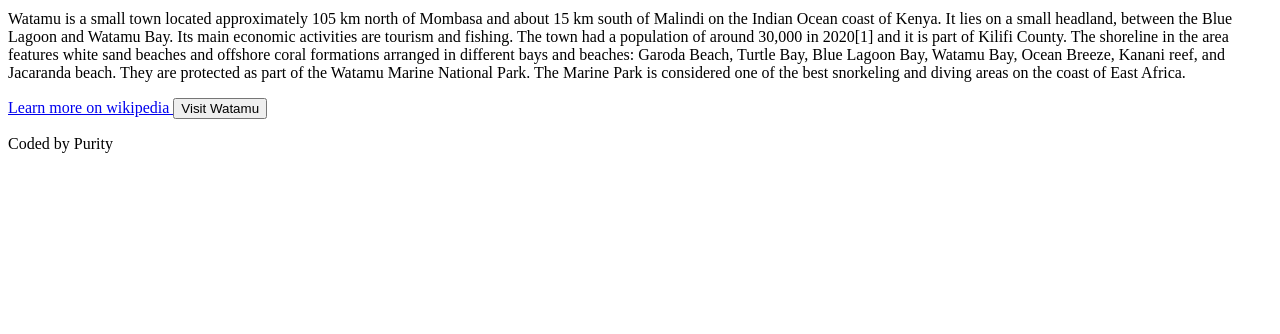
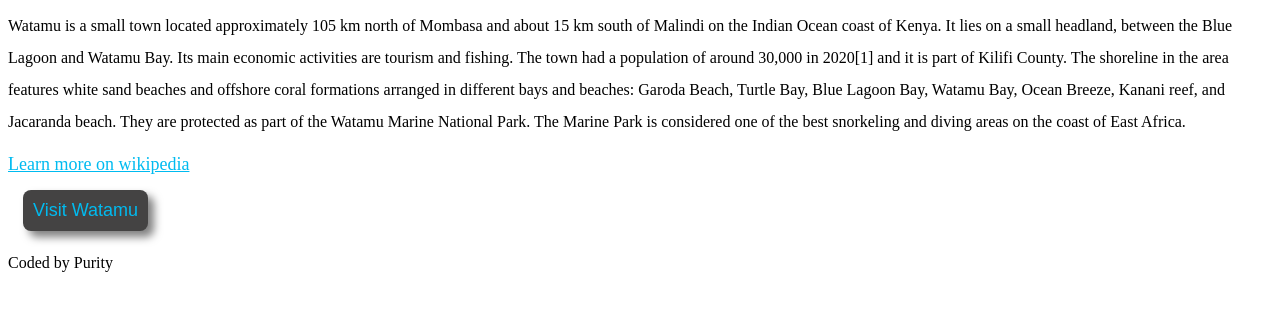
Before and after one commit to Puritynganga/Explore, a browser extension: page Project 1.html in a window 1280 px wide. Shown: the part 466-800 px from the top of the page. Drawn offline with Linux system fonts and the light colour scheme.

Commit message:
Update Project 1.html

```diff
--- a/Project 1.html
+++ b/Project 1.html
@@ -14,6 +14,7 @@
         border: 1px solid transparent;
         line-height: 10px;
         padding: 14px 14px;
+        font-weight: 300;
         font-size: 24px;
         border-radius: 4px;
       }
@@ -21,10 +22,44 @@
         display: block;
         margin: 0 auto;
         max-width: 140%;
+        border-radius: 6px;
+      }
+      p {
+        line-height: 2;
+        font-size: 16px;
+      }
+      button {
+        display: block;
+        margin: 0 aut0;
+        background: #444343;
+        color: #00bbf0;
+        font-size: 18px;
+        padding: 10px 10px;
+        border: none;
+        margin: 15px 15px;
+        border-radius: 8px;
+        box-shadow: 6px 6px 8px rgba(0, 0, 0, 0.5);
+        transition: 200ms all ease-in-out;
+      }
+      button:hover {
+        opacity: 0.8;
+        cursor: pointer;
+      }
+      .learn-more {
+        font-size: 18px;
+        color: #00bbf0;
+      }
+      .learn-more hover {
+        text-decoration: underline;
+      }
+      .county {
+        max-width: 100%;
+        margin: 0 auto;
       }
     </style>
   </head>
   <body>
+    <div class="county">
       <h1>I love Watamu</h1>
       <h2><em>Especially it's beautiful beach...</em></h2>
       <hr />
@@ -37,14 +72,14 @@
         Watamu is a small town located approximately 105 km north of Mombasa and
         about 15 km south of Malindi on the Indian Ocean coast of Kenya. It lies
         on a small headland, between the Blue Lagoon and Watamu Bay. Its main
-      economic activities are tourism and fishing. The town had a population of
-      around 30,000 in 2020[1] and it is part of Kilifi County. The shoreline in
-      the area features white sand beaches and offshore coral formations
-      arranged in different bays and beaches: Garoda Beach, Turtle Bay, Blue
-      Lagoon Bay, Watamu Bay, Ocean Breeze, Kanani reef, and Jacaranda beach.
-      They are protected as part of the Watamu Marine National Park. The Marine
-      Park is considered one of the best snorkeling and diving areas on the
-      coast of East Africa.
+        economic activities are tourism and fishing. The town had a population
+        of around 30,000 in 2020[1] and it is part of Kilifi County. The
+        shoreline in the area features white sand beaches and offshore coral
+        formations arranged in different bays and beaches: Garoda Beach, Turtle
+        Bay, Blue Lagoon Bay, Watamu Bay, Ocean Breeze, Kanani reef, and
+        Jacaranda beach. They are protected as part of the Watamu Marine
+        National Park. The Marine Park is considered one of the best snorkeling
+        and diving areas on the coast of East Africa.
       </p>
       <a
         href="https://en.wikipedia.org/wiki/Watamu"
@@ -53,7 +88,23 @@
       >
         Learn more on wikipedia
       </a>
-    <button>Visit Watamu</button>
+      <button class="visit-button">Visit Watamu</button>
       <p>Coded by Purity</p>
+    </div>
+    <script>
+      function visit() {
+        let name = prompt("What is your name?");
+        let email = prompt("What is your email address?");
+        let emoji = prompt("What is your favourite emoji");
+        if (name = "blank") {
+          alert("You can visit Watamu");
+        } else {
+          alert("!We'll be in touch by email");
+        }
+      }
+
+      let visitButton = document.querySelector("visit-button");
+      visitButton = document.addEventListener("click", visit);
+    </script>
   </body>
 </html>
```
Lines whose indentation alone changed are shown as unchanged.
